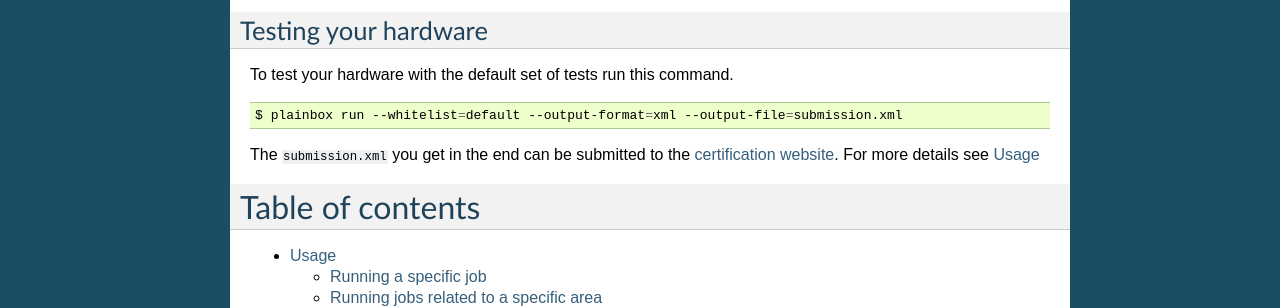
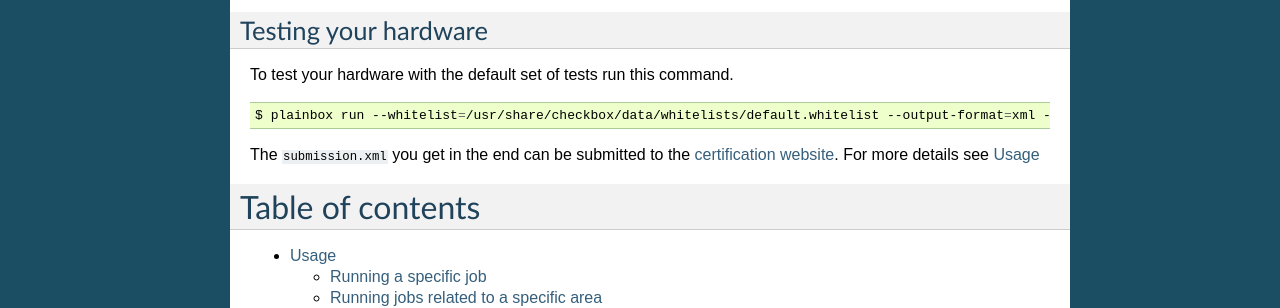
Before and after one commit to pombredanne/git.launchpad.net-plainbox, a Sphinx documentation site: the page built from docs/index.rst, in a window 1280 px wide. Shown: the part 431-739 px from the top of the page. Built offline with Sphinx 7.4.7, drawn with Linux system fonts in a browser that asks for light colours; part of the change alters nothing that is shown.

```diff
--- a/docs/index.rst
+++ b/docs/index.rst
@@ -39,14 +39,10 @@ To test your hardware with the default set of tests run this command.
 
 .. code-block:: bash
 
-    $ plainbox run --whitelist=default --output-format=xml --output-file=submission.xml
+    $ plainbox run --whitelist=/usr/share/checkbox/data/whitelists/default.whitelist --output-format=xml --output-file=submission.xml
 
 The :file:`submission.xml` you get in the end can be submitted to the
 :term:`certification website`. For more details see :ref:`usage`
-
-.. todo::
-    This example is bad because it is fake. We should improve the core so that
-    a whitelist can referred to by name alone (not by a full path).
 
 Table of contents
 =================
```
